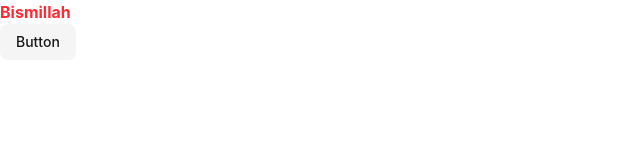
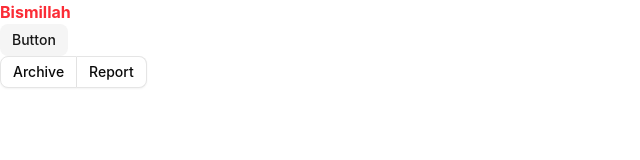
Before and after one commit to hmtmcse/tailwind-and-css, a React (Vite) app in the folder ui-project-trial/: page / in a window 1280 px wide. Shown: the top 160 px of the page, without its empty margins (0-640 px from the left). Built offline with nearby package versions, Linux system fonts and the light colour scheme.

Commit message:
Working on add Tailwind css

```diff
--- a/ui-project-trial/src/application.tsx
+++ b/ui-project-trial/src/application.tsx
@@ -1,5 +1,6 @@
 import "./assets/css/style.css"
 import {Button} from "./shadcn/ui/button.tsx";
+import {ButtonGroup} from "./shadcn/ui/button-group.tsx";
 
 export default function Application(){
     return (
@@ -8,7 +9,12 @@ export default function Application(){
                 Bismillah
             </div>
 
-            <Button variant={"secondary"}>Button</Button>
+            <Button variant={"secondary"} size={"sm"}>Button</Button>
+
+            <ButtonGroup>
+                <Button variant="outline" size={"sm"}>Archive</Button>
+                <Button variant="outline" size={"sm"}>Report</Button>
+            </ButtonGroup>
 
         </>
     )
```
